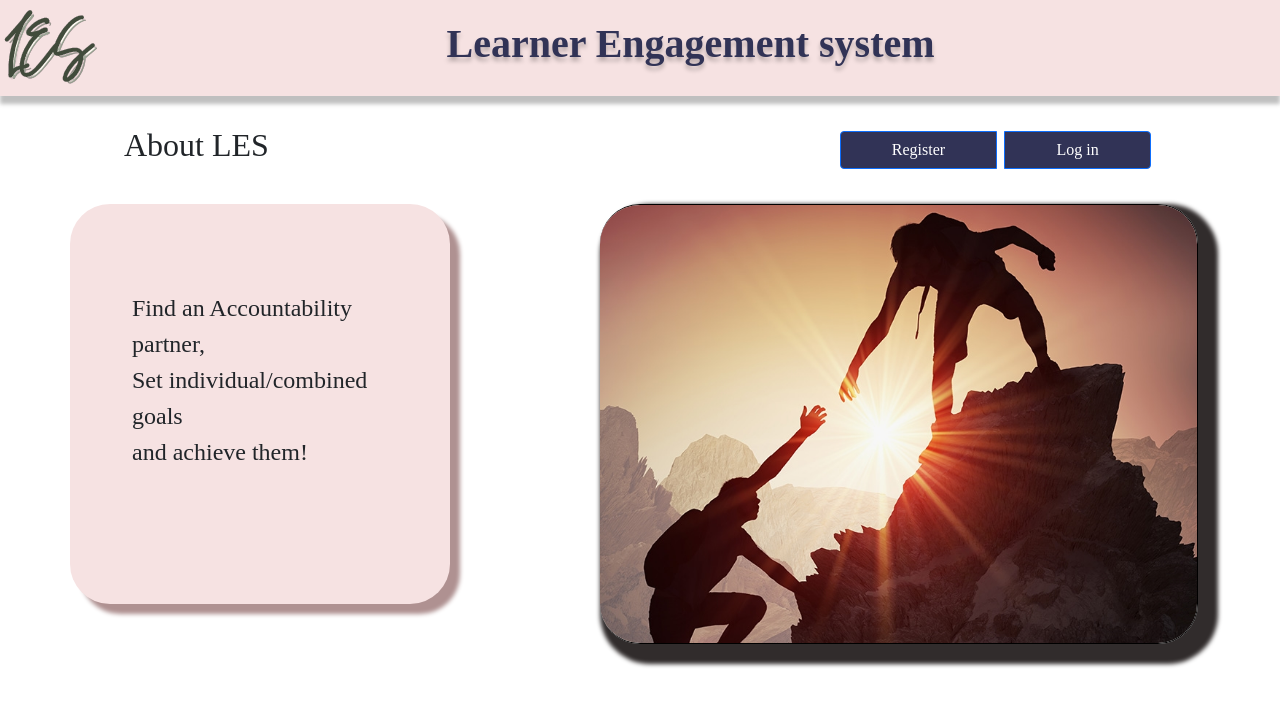
After one commit to rajeswari2498/Learner_Engagement_system1, a Django app: page /LES1/Introduction/ in a window 1280 px wide. The commit adds this page. Shown: the top 706 px of the page. Run offline with Django 4.2, Linux system fonts and the light colour scheme; parts of the project's set-up code (start-up, migrations or seed data) failed here and were passed over.

Commit message:
updated the intro page

```diff
--- a/LES1/templates/LES1/Registration.html
+++ b/LES1/templates/LES1/Registration.html
@@ -24,7 +24,7 @@
                     <p class = "text-danger">{{error}}</p>
                     {% endfor %}
                     <div class ="form-group text-center">
-                        <input class ='btn-btn-primary' type ="submit" value ="Register">
+                        <input class ='btn-btn-secondary' type ="submit" value ="Register">
                     </div>
                 </form>
 
--- /dev/null
+++ b/LES1/templates/LES1/introduction.html
@@ -0,0 +1,72 @@
+<!DOCTYPE html>
+<html lang="en">
+    <head>
+        <title>landing page</title>
+        <meta charset="utf-8">
+        <meta name="viewport" content="width=device-width, initial-scale=1">
+        <link href="https://cdn.jsdelivr.net/npm/bootstrap@5.1.3/dist/css/bootstrap.min.css" rel="stylesheet" integrity="sha384-1BmE4kWBq78iYhFldvKuhfTAU6auU8tT94WrHftjDbrCEXSU1oBoqyl2QvZ6jIW3" crossorigin="anonymous">
+        <style>
+            .img_shadow{
+                border: 1px solid #000000;
+                box-sizing: border-box;
+                box-shadow: 10px 10px 4px 10px #312c2c;
+                border-radius: 40px;
+
+            }
+            .text_shadow{
+                background: #F6E2E2;
+                box-shadow: 10px 10px 4px #AF9191;
+                border-radius: 40px;
+            }
+            .desired_margin{
+                margin: 25px;
+            }
+            body{
+            font-family: serif;
+            }
+
+            .headersty{
+        display:flex;
+        justify-content: center;
+        width:100%;
+
+    }
+        </style>
+    </head>
+    <body>
+        <div style="display:flex;background-color: #F6E2E2;box-shadow: 0px 8px 4px rgba(0, 0, 0, 0.25 )">
+            {% load static %}
+            <img src="{% static 'LES1/croplogo.png' %}"  alt="logo";>
+            <div class="headersty">
+              <h1  style="margin: 20px;font-weight:bold;color: #313356;
+              text-shadow: 0px 4px 4px rgba(0, 0, 0, 0.25)">Learner Engagement system</h1>
+            </div>
+          </div>
+        <!-- </div> -->
+        <div class="container" >
+           <div class="row" style="margin:25px">
+                <div class="col-md-8" ><h2 style="margin:5px"> About LES</h2></div>
+                <div class="col-md-4 ">
+                    <div class="btn-group gap-2 d-md-flex justify-content-md-end" style="margin:10px;">
+                        <a href="/LES1/Registration.html" class="btn btn-primary" style="background-color:#313356";">Register</a>
+                        <a href="/framework/login.html" class="btn btn-primary" style="background-color:#313356">Log in</a>
+                    </div>
+                </div>
+                </div>
+            </div>
+        <div class="container">
+        <div class="row">
+            <div class="col-md-4 text_shadow" style="background-color:#F6E2E2; height: 400px;" >
+                <p style="font-size: x-large;margin: 50px;"><br>
+                    Find an Accountability partner, <br>
+                    Set individual/combined goals<br>
+                    and achieve them!</p>
+            </div>
+            <div class="col-md-8" style="padding-left: 0px;">
+                    {% load static%}
+                    <img src="{% static 'LES1/introduction.jpg' %}" class="img_shadow img-fluid rounded-sm float-end border-start-0" alt="img" width="80%" height="100%">
+            </div>
+            </div>
+        </div>
+    </body>
+</html>
--- a/LES1/templates/LES1/login.html
+++ b/LES1/templates/LES1/login.html
@@ -26,7 +26,7 @@
                     <p class = "text-danger">{{error}}</p>
                     {% endfor %}
                     <div class ="form-group  text-center">
-                      <input class ='btn-btn-primary' type ="submit" value ="Login">
+                      <input class ='btn-btn-secondary' type ="submit" value ="Login">
                     </div>
                 </form>
 
--- a/LES1/urls.py
+++ b/LES1/urls.py
@@ -4,5 +4,6 @@ app_name = 'LES1'
 urlpatterns = [
     path('Register/',views.register_users, name='register-form'),
     path('Login/', views.login_users, name = 'login'),
+    path('Introduction/',views.introduction_users,name = 'introduction'),
     path('',views.sampleview),
 ]
--- a/LES1/views.py
+++ b/LES1/views.py
@@ -1,3 +1,4 @@
+from urllib.request import Request
 from django.shortcuts import render
 from django.urls import reverse
 from django.http import HttpResponseRedirect
@@ -37,3 +38,5 @@ def register_users(request):
         return render(request,'LES1/Registration.html',context)
 def sampleview(request):
     return HttpResponse('you are looking at me')
+def introduction_users(request):
+    return render(request,'LES1/introduction.html')
```
Also changed, not shown: LES1/static/LES1/introduction.jpg (added).
